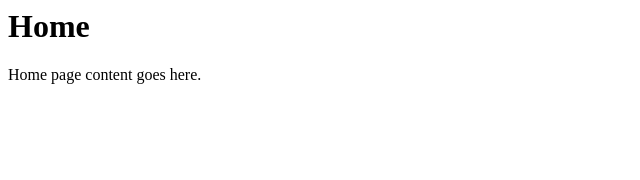
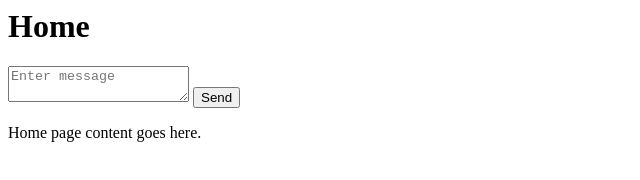
Before and after one commit to tullanders/sse, a website: page public/index.html in a window 1280 px wide. Shown: the whole page, without its empty margins (0-640 px from the left). Drawn offline with Linux system fonts and the light colour scheme; no server answers.

Commit message:
bugfix for external event post

```diff
--- a/index.js
+++ b/index.js
@@ -2,7 +2,9 @@ const uuid = require('uuid');
 class SseServer {
     #clients = [];
     constructor() {
+
         this.events = this.events.bind(this);
+        this.externalSendEvent = this.externalSendEvent.bind(this);
 
     }
     internalSendEvent(data, topic) {
@@ -22,6 +24,7 @@ class SseServer {
         }
         catch (err) {
             response.send({ 'status': 'error', 'error': err });
+            console.error(err);
         }
     }
 
--- a/public/index.html
+++ b/public/index.html
@@ -4,8 +4,24 @@
 </head>
 <body>
     <h1>Home</h1>
+    <textarea id="message" placeholder="Enter message"></textarea>
+    <button onclick="sendMessage()">Send</button>
     <p>Home page content goes here.</p>
     <script>
+        function sendMessage() {
+            var message = document.getElementById('message').value;
+            fetch('/sendevent/external', {
+                method: 'POST',
+                headers: {
+                    'Content-Type': 'application/json'
+                },
+                body: JSON.stringify({ message: message })
+            })
+            .catch(error => {
+                console.error('Error:', error);
+            });
+        }
+
         // create a sse client that console logs the message
         var sse1 = new EventSource('/events/topic1');
         sse1.onmessage = function(e) {
@@ -17,6 +33,11 @@
             console.log(JSON.parse(e.data));
         };
 
+        var sse3 = new EventSource('/events/external');
+        sse3.onmessage = function(e) {
+            console.log(JSON.parse(e.data));
+        };
+
     </script>
 </body>
 </html>
```
